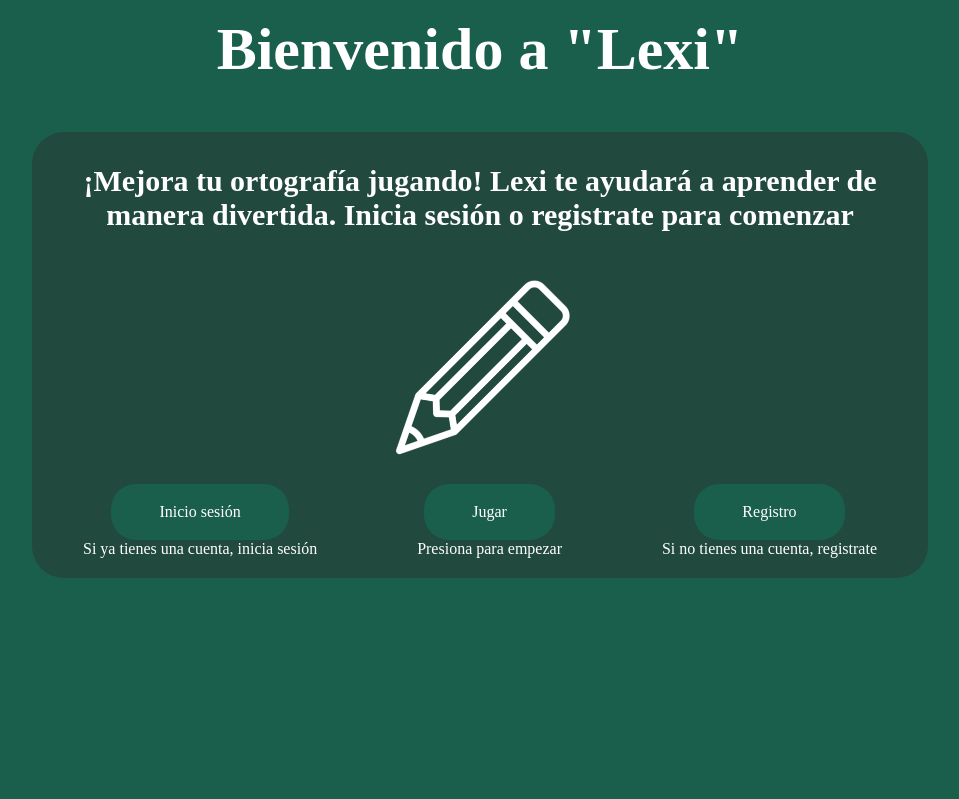
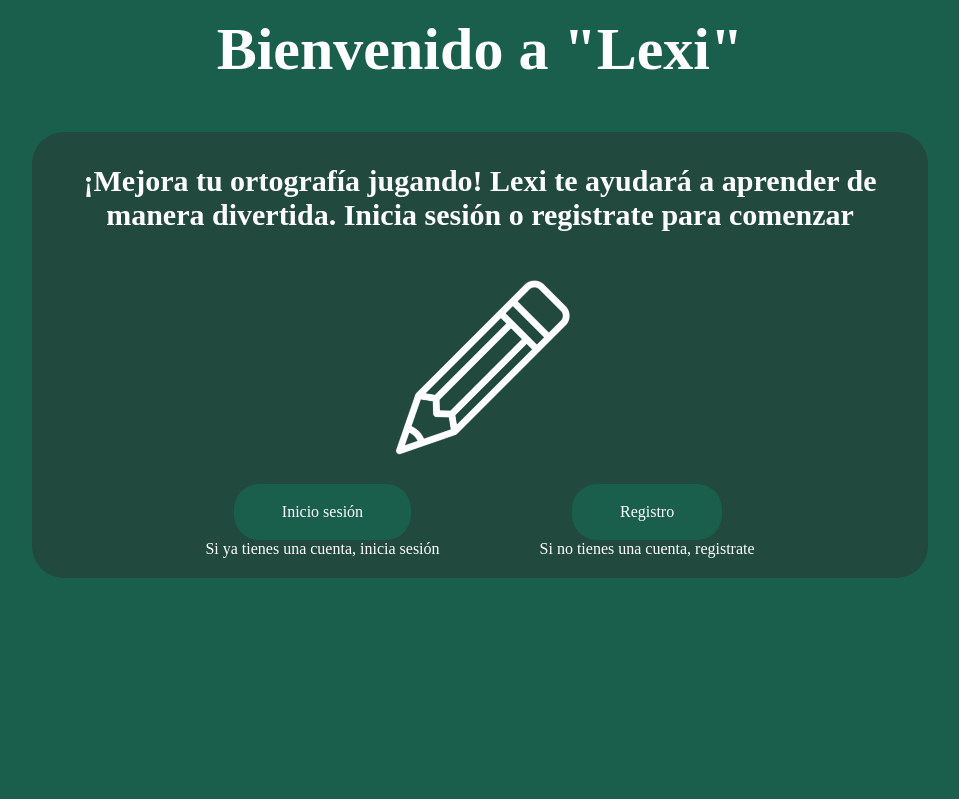
Before and after one commit to V0ddka/Grupo07-proyecto, a Django app: page / in a window 1280 px wide. Shown: the part 81-880 px from the top of the page, without its empty margins (160-1119 px from the left). Run offline with Django 5.2, Linux system fonts and the light colour scheme.

Commit message:
direcciones y cambios de estilo

```diff
--- a/proyecto/urls.py
+++ b/proyecto/urls.py
@@ -28,4 +28,5 @@ urlpatterns = [
     path('juego/', views.juego_ortografia, name='juego'),
 
     path('lobby/', views.lobby, name='lobby'),
+    path('account/', views.account, name='account'),
 ]
--- a/proyecto/views.py
+++ b/proyecto/views.py
@@ -239,6 +239,9 @@ def logout_view(request):
 def lobby(request):
     return render(request,'lobby.html')
 
+def account(request):
+    return render(request,'account.html')
+
 # mi_proyecto/views.py
 
 #from django.shortcuts import render
--- a/static/css/header.css
+++ b/static/css/header.css
@@ -7,6 +7,8 @@
 body{
     width: 100%;
     height: 100vh;
+    background-color: rgb(26, 94, 76);
+    color: white;
 }
 /*header*/
 header{
--- a/templates/base.html
+++ b/templates/base.html
@@ -16,7 +16,7 @@
             </div>
 
             <div class="right">
-                <a href="{% url 'home' %}"><!--Que mande al lobby-->
+                <a href="{% url 'lobby' %}"><!--Que mande al lobby-->
                     <img src="{% static 'img/home-icon.jpg' %}">
                 </a>
                 <!--Boton ayuda-->
@@ -31,7 +31,7 @@
                     </form>
                 </dialog>
                 <!--Boton que mande a perfil cuenta-->
-                <a href="#">
+                <a href="{% url 'account' %}">
                     <img class="profile" src="{% static 'img/kitty.jpg' %}">
                 </a>
 
--- a/templates/home.html
+++ b/templates/home.html
@@ -24,30 +24,15 @@
                 </div>
 
                 <ul class="btns">
-                    {% if user.is_authenticated %}
-                        <li class="bt">
-                            <a href="{% url 'logout' %}" class="btn">Cerrar Sesión ({{ user.username }})</a>
-                            <p>Presiona para cerrar tu sesión actual.</p>
-                        </li>
-                        <li class="bt">
-                            <a href="juego" class="btn">Jugar</a>
-                            <p>Presiona para empezar</p>
-                        </li>
-                    {% else %}
                     <li class="bt">
                         <a href="login" class="btn">Inicio sesión</a>
                         <p>Si ya tienes una cuenta, inicia sesión</p>
                     </li>
-                        <li class="bt">
-                            <a href="juego" class="btn">Jugar</a>
-                            <p>Presiona para empezar</p>
-                        </li>
+
                     <li class="bt">
                         <a href="registro" class="btn">Registro</a>
                         <p>Si no tienes una cuenta, registrate</p>
                     </li>
-                    {% endif %}
-
                 </ul>
             </div>
         </div>
--- a/templates/lobby.html
+++ b/templates/lobby.html
@@ -14,7 +14,7 @@
                 Lee apuntes
             </a>
 
-            <a class="type" href="#"><!--Que mande al juego-->
+            <a class="type" href="{% url 'juego' %}"><!--Que mande al juego-->
                 <img src="{% static '/img/juega.png'%}">
                 Ejercita tus conocimientos
             </a>
```
Also changed, not shown: templates/account.html (added, +32 -0 lines), db.sqlite3. Lines whose indentation alone changed are shown as unchanged.
